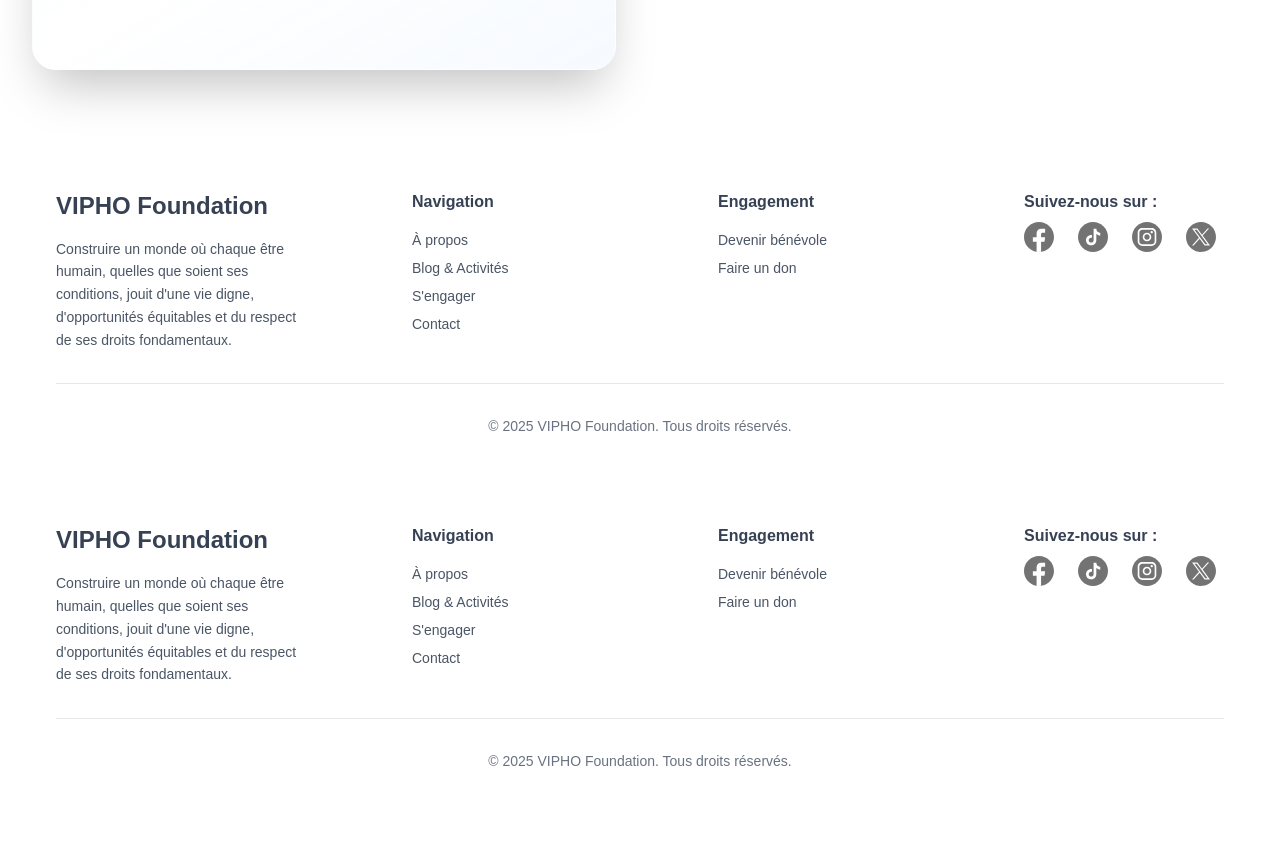
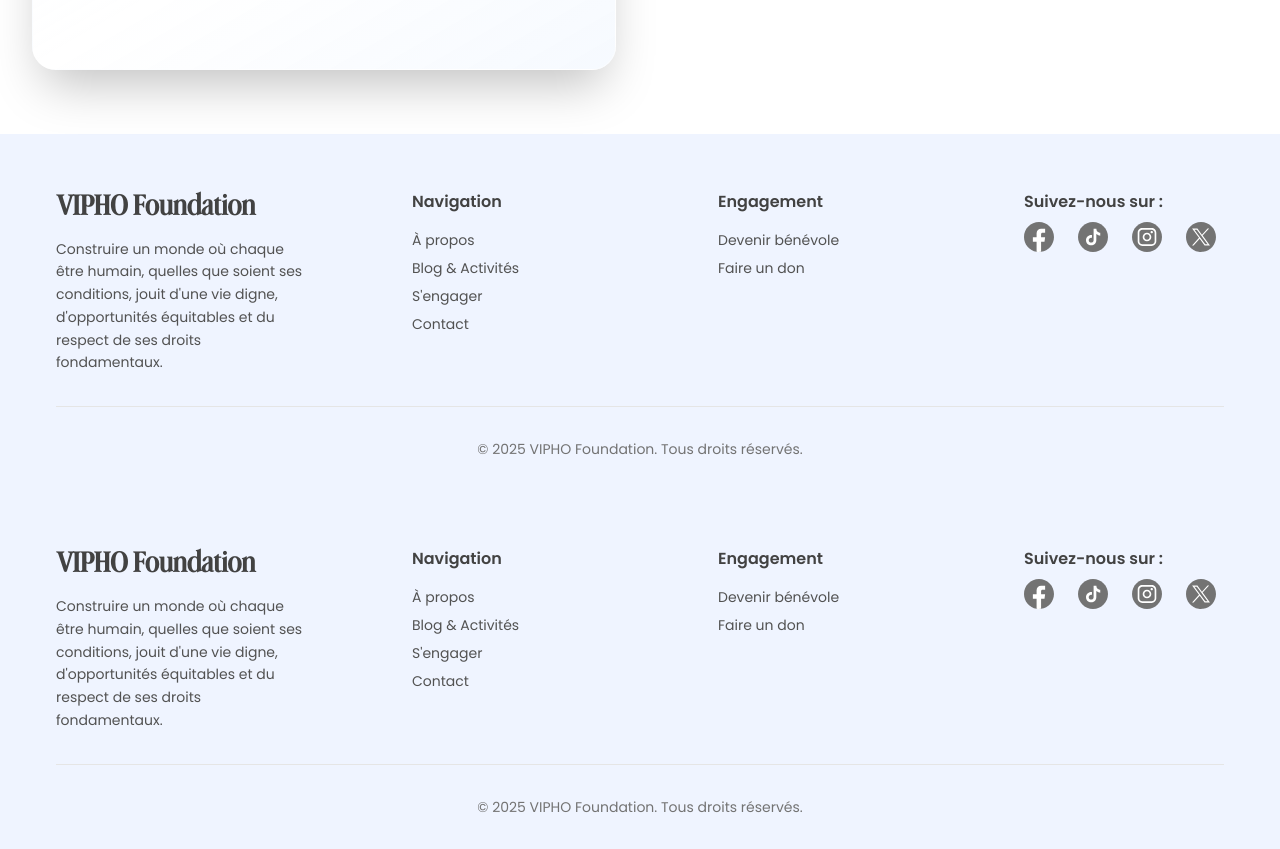
Before and after one commit to Salimkaneki/viphofoundation.com, a Next.js app: page / in a window 1280 px wide. Shown: the part 820-1669 px from the top of the page. Before the commit the page ends 1623 px from the top, so only its background shows below. Built offline with nearby package versions, Linux system fonts and the light colour scheme.

Commit message:
fix casing conflicts and lint errors

```diff
--- a/app/globals.css
+++ b/app/globals.css
@@ -1,17 +1,3 @@
-@font-face {
-  font-family: 'Montserrat';
-  src: url('/fonts/Montserrat-VariableFont_wght.ttf') format('truetype-variations');
-  font-weight: 100 900;
-  font-style: normal;
-}
-
-@font-face {
-  font-family: 'Montserrat';
-  src: url('/fonts/Montserrat-Italic-VariableFont_wght.ttf') format('truetype-variations');
-  font-weight: 100 900;
-  font-style: italic;
-}
-
 @import "tailwindcss";
 
 /* ===== FONT FACES ===== */
@@ -119,15 +105,146 @@
   font-display: swap;
 }
 
-@media (prefers-color-scheme: dark) {
-  :root {
-    --background: #0a0a0a;
-    --foreground: #ededed;
-  }
+@font-face {
+  font-family: 'Poppins';
+  src: url('/fonts/Poppins-BoldItalic.ttf') format('truetype');
+  font-weight: 700;
+  font-style: italic;
+  font-display: swap;
 }
 
+@font-face {
+  font-family: 'Poppins';
+  src: url('/fonts/Poppins-ExtraBold.ttf') format('truetype');
+  font-weight: 800;
+  font-style: normal;
+  font-display: swap;
+}
+
+@font-face {
+  font-family: 'Poppins';
+  src: url('/fonts/Poppins-ExtraBoldItalic.ttf') format('truetype');
+  font-weight: 800;
+  font-style: italic;
+  font-display: swap;
+}
+
+@font-face {
+  font-family: 'Poppins';
+  src: url('/fonts/Poppins-Black.ttf') format('truetype');
+  font-weight: 900;
+  font-style: normal;
+  font-display: swap;
+}
+
+@font-face {
+  font-family: 'Poppins';
+  src: url('/fonts/Poppins-BlackItalic.ttf') format('truetype');
+  font-weight: 900;
+  font-style: italic;
+  font-display: swap;
+}
+
+@font-face {
+  font-family: 'Advercase';
+  src: url('/fonts/AdvercaseFont-Demo-Regular.otf') format('opentype');
+  font-weight: 400;
+  font-style: normal;
+  font-display: swap;
+}
+
+@font-face {
+  font-family: 'Advercase';
+  src: url('/fonts/AdvercaseFont-Demo-Bold.otf') format('opentype');
+  font-weight: 700;
+  font-style: normal;
+  font-display: swap;
+}
+
+/* ===== THEME ===== */
+@theme {
+  --font-sans: 'Poppins', -apple-system, BlinkMacSystemFont, 'Segoe UI', Roboto, sans-serif;
+  --font-display: 'Advercase', -apple-system, BlinkMacSystemFont, 'Segoe UI', Roboto, sans-serif;
+
+  --font-size-md: 12px;
+  --font-size-lg: 14px;
+  --font-size-xl: 16px;
+  --font-size-2xl: 20px;
+  --font-size-3xl: 24px;
+  --font-size-4xl: 28px;
+  --font-size-5xl: 32px;
+  --font-size-6xl: 36px;
+
+  --font-size-display-sm: 40px;
+  --font-size-display-md: 48px;
+  --font-size-display-lg: 56px;
+  --font-size-display-xl: 64px;
+  --font-size-display-2xl: 72px;
+
+  --color-white: #ffffff;
+  --color-black: #0d0d0e;
+
+  --color-primary-50: #EFF4FF;
+  --color-primary-100: #D1E9FF;
+  --color-primary-200: #B2CCFF;
+  --color-primary-300: #84ADFF;
+  --color-primary-400: #528BFF;
+  --color-primary-500: #2970FF;
+  --color-primary-600: #155EEF;
+  --color-primary-700: #004EEB;
+  --color-primary-800: #0040C1;
+  --color-primary-900: #00359E;
+  --color-primary-dark: #002266;
+
+  --color-gray-50: #FAFAFA;
+  --color-gray-100: #F5F5F5;
+  --color-gray-200: #E5E5E5;
+  --color-gray-300: #D6D6D6;
+  --color-gray-400: #A3A3A3;
+  --color-gray-500: #737373;
+  --color-gray-600: #525252;
+  --color-gray-700: #424242;
+  --color-gray-800: #292929;
+  --color-gray-900: #141414;
+  --color-gray-dark: #0F0F0F;
+
+  --color-yellow-50: #FEFBE8;
+  --color-yellow-100: #FEF7C3;
+  --color-yellow-200: #FEEE95;
+  --color-yellow-300: #FDE272;
+  --color-yellow-400: #FAC515;
+  --color-yellow-500: #EAAA08;
+  --color-yellow-600: #CA8504;
+  --color-yellow-700: #A15C07;
+  --color-yellow-800: #854A0E;
+  --color-yellow-900: #713B12;
+  --color-yellow-dark: #542C0D;
+}
+
+/* ===== GLOBAL STYLES ===== */
+* {
+  -webkit-font-smoothing: antialiased;
+  -moz-osx-font-smoothing: grayscale;
+  text-rendering: optimizeLegibility;
+}
+
+h1, h2, h3, h4, h5, h6 {
+  font-synthesis: none;
+  text-rendering: optimizeLegibility;
+}
+
+/* ===== UTILITIES ===== */
+.scrollbar-hide {
+  scrollbar-width: none;
+}
+
+.scrollbar-hide::-webkit-scrollbar {
+  display: none;
+}
 body {
-  background: var(--background);
-  color: var(--foreground);
-  font-family: Arial, Helvetica, sans-serif;
+  font-family: var(--font-sans);
+  background-color: var(--color-white);
+  color: var(--color-gray-900);
+  margin: 0;
+  padding: 0;
 }
--- a/app/layout.tsx
+++ b/app/layout.tsx
@@ -1,8 +1,8 @@
 import type { Metadata } from "next";
 import { Geist, Geist_Mono } from "next/font/google";
 import "./globals.css";
-import Header from "../components/layout/Header";
-import Footer from "../components/layout/Footer";
+import Header from "../components/layout/header";
+import Footer from "../components/layout/footer";
 
 const geistSans = Geist({
   variable: "--font-geist-sans",
--- a/components/layout/footer.tsx
+++ b/components/layout/footer.tsx
@@ -25,7 +25,7 @@
         <div className="shrink-0 w-[250px]">
           <h3 className="font-display text-2xl font-bold text-gray-700 mb-4">VIPHO Foundation</h3>
           <p className="text-sm text-gray-600 leading-relaxed">
-            Construire un monde où chaque être humain, quelles que soient ses conditions, jouit d'une vie digne, d'opportunités équitables et du respect de ses droits fondamentaux.
+            Construire un monde où chaque être humain, quelles que soient ses conditions, jouit d&apos;une vie digne, d&apos;opportunités équitables et du respect de ses droits fondamentaux.
           </p>
         </div>
 
@@ -34,7 +34,7 @@
           <ul className={listClass}>
             <li><Link href="#apropos" className={linkClass}>À propos</Link></li>
             <li><Link href="#blog&activités" className={linkClass}>Blog & Activités</Link></li>
-            <li><Link href="#sengager" className={linkClass}>S'engager</Link></li>
+            <li><Link href="#sengager" className={linkClass}>S&apos;engager</Link></li>
             <li><Link href="#contact" className={linkClass}>Contact</Link></li>
           </ul>
         </div>
@@ -50,10 +50,10 @@
         <div className="shrink-0 w-[200px]">
           <h4 className={socialTitleClass}>Suivez-nous sur :</h4>
           <div className="flex space-x-6">
-            <a href="#facebook" className={linkClass}><img src="/icons/facebook.svg" alt="Facebook" width={30} height={30} /></a>
-            <a href="#tiktok" className={linkClass}><img src="/icons/tiktok.svg" alt="TikTok" width={30} height={30} /></a>
-            <a href="#instagram" className={linkClass}><img src="/icons/insta.svg" alt="Instagram" width={30} height={30} /></a>
-            <a href="#x" className={linkClass}><img src="/icons/x.svg" alt="X" width={30} height={30} /></a>
+            <a href="#facebook" className={linkClass}><Image src="/icons/facebook.svg" alt="Facebook" width={30} height={30} /></a>
+            <a href="#tiktok" className={linkClass}><Image src="/icons/tiktok.svg" alt="TikTok" width={30} height={30} /></a>
+            <a href="#instagram" className={linkClass}><Image src="/icons/insta.svg" alt="Instagram" width={30} height={30} /></a>
+            <a href="#x" className={linkClass}><Image src="/icons/x.svg" alt="X" width={30} height={30} /></a>
           </div>
         </div>
       </div>
--- a/components/layout/header.tsx
+++ b/components/layout/header.tsx
@@ -1,5 +1,5 @@
 'use client'
-import React, { useState } from "react";
+import React from "react";
 import Image from "next/image";
 import Link from "next/link";
 
@@ -23,7 +23,7 @@
         <a href="#apropos" className="text-gray-700 hover:text-primary-600 font-regular transition-colors">À propos</a>
         <a href="#blog&activités" className="text-gray-700 hover:text-primary-600 font-regular transition-colors">Blog & Activités</a>
 
-        <a href="#sengager" className="text-gray-700 hover:text-primary-600 font-regular transition-colors">S'engager</a>
+        <a href="#sengager" className="text-gray-700 hover:text-primary-600 font-regular transition-colors">S&apos;engager</a>
         <a href="#contact" className="text-gray-700 hover:text-primary-600 font-regular transition-colors">Contact</a>
       </nav>
 
--- a/components/layout/index.ts
+++ b/components/layout/index.ts
@@ -1,2 +1,2 @@
-export { default as Header } from './Header';
-export { default as Footer } from './Footer';
+export { default as Header } from './header';
+export { default as Footer } from './footer';
```
Also changed, not shown: 1 other file (tests, documents, lock files or other folders).
